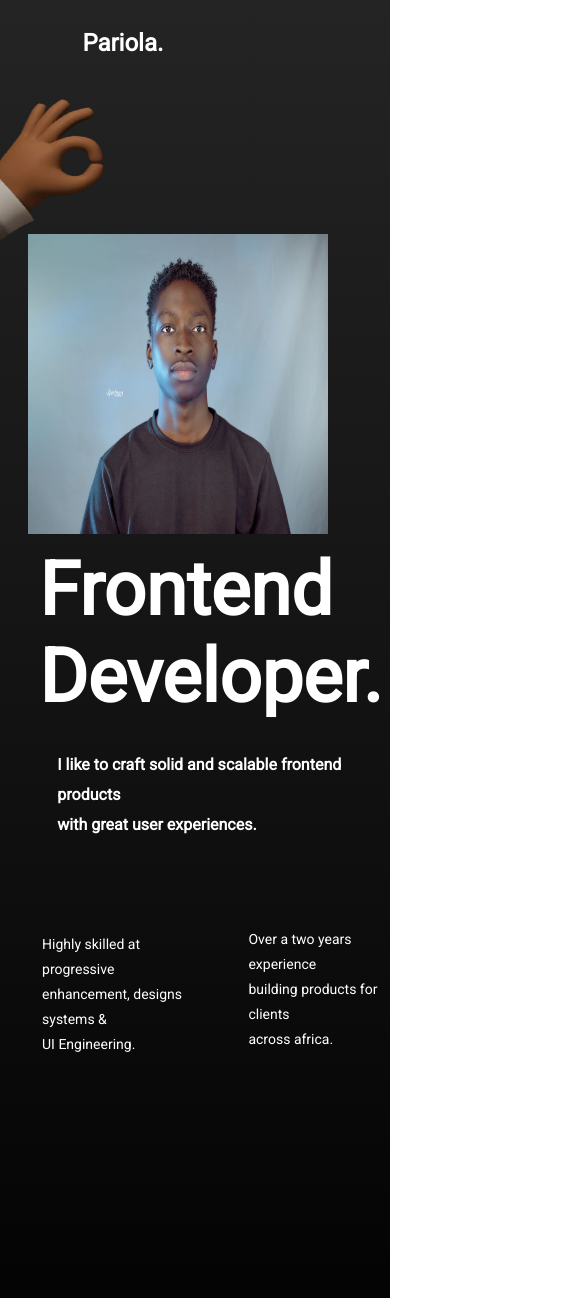
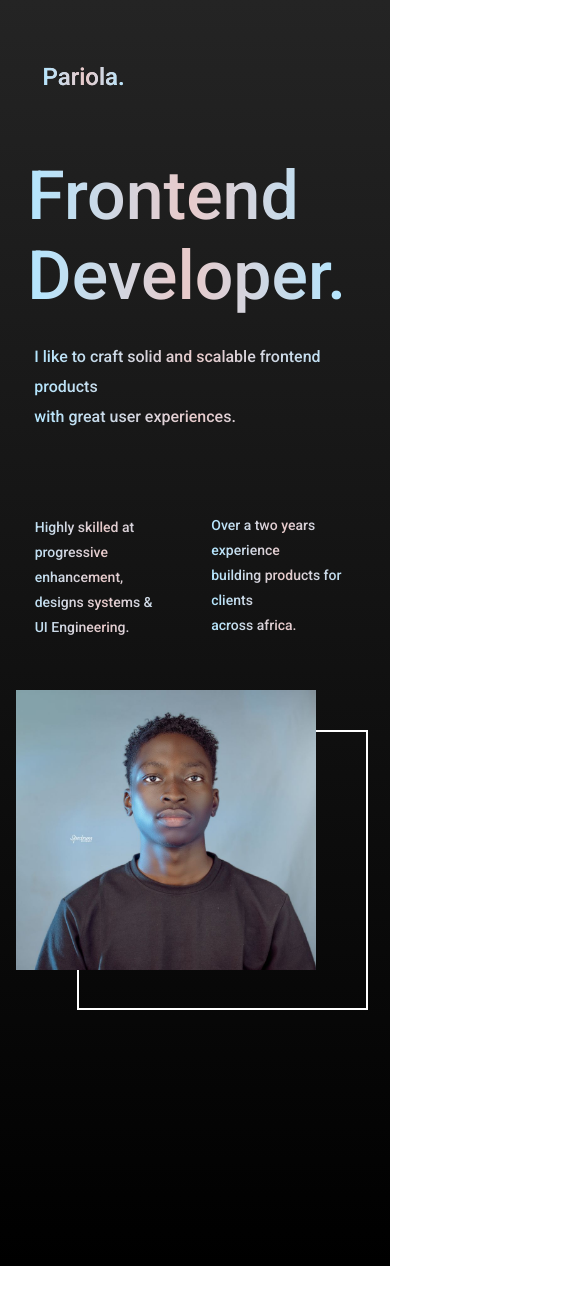
Before and after one commit to Megamindhero/clone-of-pariola-site, a plain HTML site: page index.html in a window 390 px wide. Shown: the top 1298 px of the page, 582 px wide, since content can reach past the window. After the commit the page ends 1266 px from the top, so only its background shows below. Drawn offline with Linux system fonts and the light colour scheme.

Commit message:
modified view
did a better view for few mobile only

```diff
--- a/index.html
+++ b/index.html
@@ -8,12 +8,16 @@
     <link rel="stylesheet" href="style.css">
 </head>
 <body>
+
     <div class="logo">
         <h2>Pariola.</h2>
     </div>
     <div class="hand">
         <img src="./hand-left.png" alt="left hand" width="170px" height="270px">
     </div>
+
+
+    <div class="adjust">
     <div class="head">
         <h1>Frontend <br> Developer.</h1>
     </div>
@@ -25,10 +29,13 @@
     <br>
 
     <div class="two-para">
-        <p id="p1">Highly skilled at progressive <br> enhancement, designs systems & <br> UI Engineering.</p>
+        <p id="p1">Highly skilled at <br> progressive enhancement, <br> designs systems & <br> UI Engineering.</p>
         <p id="p2">Over a two years experience <br> building products for clients <br> across africa.</p>
     </div>
-    <div class="profile"><img src="./pariola.png" alt="" width="336.7px" height="320px"></div>
     <div class="border"></div>
+    <div class="profile"></div>
+    </div>
+    <!-- <div class="profile"> <img src="./pariola.png" alt="" width="336.7px" height="320px">
+    </div> -->
 </body>
 </html>
--- a/style.css
+++ b/style.css
@@ -1,10 +1,17 @@
-@import url('https://fonts.googleapis.com/css2?family=Roboto:wght@100;400&display=swap');
+@import url('https://fonts.googleapis.com/css2?family=Roboto:wght@100;400;500&display=swap');
 
 *{
     padding: 0;
     margin: 0;
     box-sizing: border-box;
     font-family: 'Roboto', sans-serif;
+    font-weight: 500;
+}
+
+.logo, h1, h2, p {
+    background: linear-gradient(to right, #b3e6ff, #f2f2f2, #b3e6ff);
+    -webkit-background-clip: text;
+    -webkit-text-fill-color: transparent;
 }
 
 body{
@@ -29,18 +36,23 @@ body{
 }
 
 .profile{
-    margin-left: 60%;
-    margin-top: -26%;
     /* border: 3px solid white;
     position: absolute; */
+background: url(pariola.png);
+width: 320px;
+height: 300px;
+background-size: cover;
+background-position: center;
+margin-left: 62.5%;
+margin-top: -20%;
 }
 
 .border{
     border: 2px solid white;
-    width: 336.7px;
-    height: 320px;
-    margin-left: 62.8%;
-    margin-top: -16.5%;
+    width: 322px;
+    height: 300px;
+    margin-left: 64.8%;
+    margin-top: -33.5%;
 }
 
 .para1{
@@ -66,53 +78,75 @@ body{
     margin-left: 5%;
 }
 
-@media (max-width:650px){
+@media screen and (max-width: 450px) {
     *{
         padding: 0;
         margin: 0;
         box-sizing: 0;
 }
 
+.logo {
+    color: white;
+    margin-left: -9.6%;
+    padding: 80px;
+    margin-top: -4.4%;
+    position: absolute;
+}
+
 
 body {
-    height: 170vh;
-    width: 100%;
+    height: 150vh;
+    width: 0;
     background: linear-gradient(to top, rgb(0, 0, 0), rgb(36, 36, 36));
     background-position: center;
     background-size: cover;
     background-repeat: no-repeat;
 }
 
-.profile img{
+.border {
+    position: absolute;
+    top: 102%;
+    left: -45%;
+    height: 280px;
+    width: 291px;
+    display: block;
+}
+
+.profile {
     width: 300px;
-    height: 300px;
-    margin-right: 16%;
+    height: 280px;
+    margin-right: 19%;
     /* the codes below gives you the abilty to move maybe a image to any side of the screen, note: you must use a position: absolute before it will take palce */
     position: absolute;
     top: 0;
     right: 0;
-    margin-top: 60%;
+    margin-top: 177%;
+    /* display: inline-block; */
+    background-position: center;
+    background-size: cover;
+    background-image: url(pariola.png);
 
-}
-
-.border{
-    border: none;
 }
 
 .head {
     color: white;
-    font-size: 37px;
-    margin-left: 10%;
-    margin-top: 50%;
+    font-size: 34px;
+    margin-left: 7%;
+    /* margin-top: 10%; */
     font-weight: bolder;
+    position: absolute;
+    margin-top: 40%;
 }
 
 .para1 {
     color: white;
     font-weight: 800;
-    margin-left: 7%;
+    margin-left: 1.1%;
     padding: 30px;
     line-height: 30px;
+    margin-top: 80%;
+    position: absolute;
+
 }
 
 .two-para {
@@ -120,21 +154,32 @@ body {
     display: flex;
     font-size: 14px;
     line-height: 25px;
-    margin-left: -11%;
+    margin-left: -6%;
+    position: absolute;
 }
 
 .two-para #p1 {
-    margin-left: 15%;
+    margin-left: 10%;
     padding: 20px;
-    margin-top: -15.7px;
+    margin-top: 115%;
 }
 
 .two-para #p2 {
-    margin-left: 4%;
+    margin-left: 5%;
+    margin-top: 119.6%;
 }
 
 .hand{
     margin-left: -8.5%;
+    display: none;
 }
 
+.logo, h1, h2, p{
+    background: linear-gradient(to right, #b3e6ff, #e8caca, #b3e6ff);
+    -webkit-background-clip: text;
+    -webkit-text-fill-color: transparent;
 }
+
+
+
+}
```
Also changed, not shown: 1 other file.
